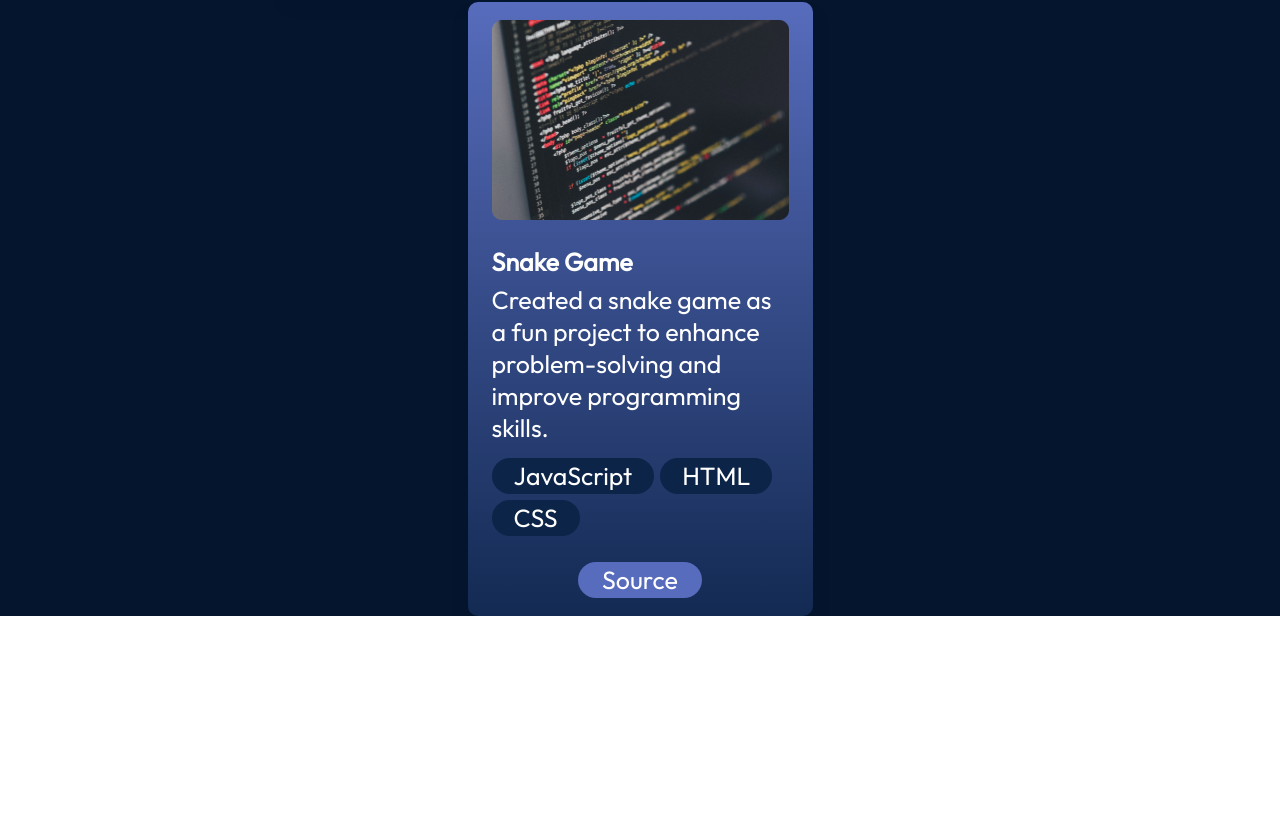
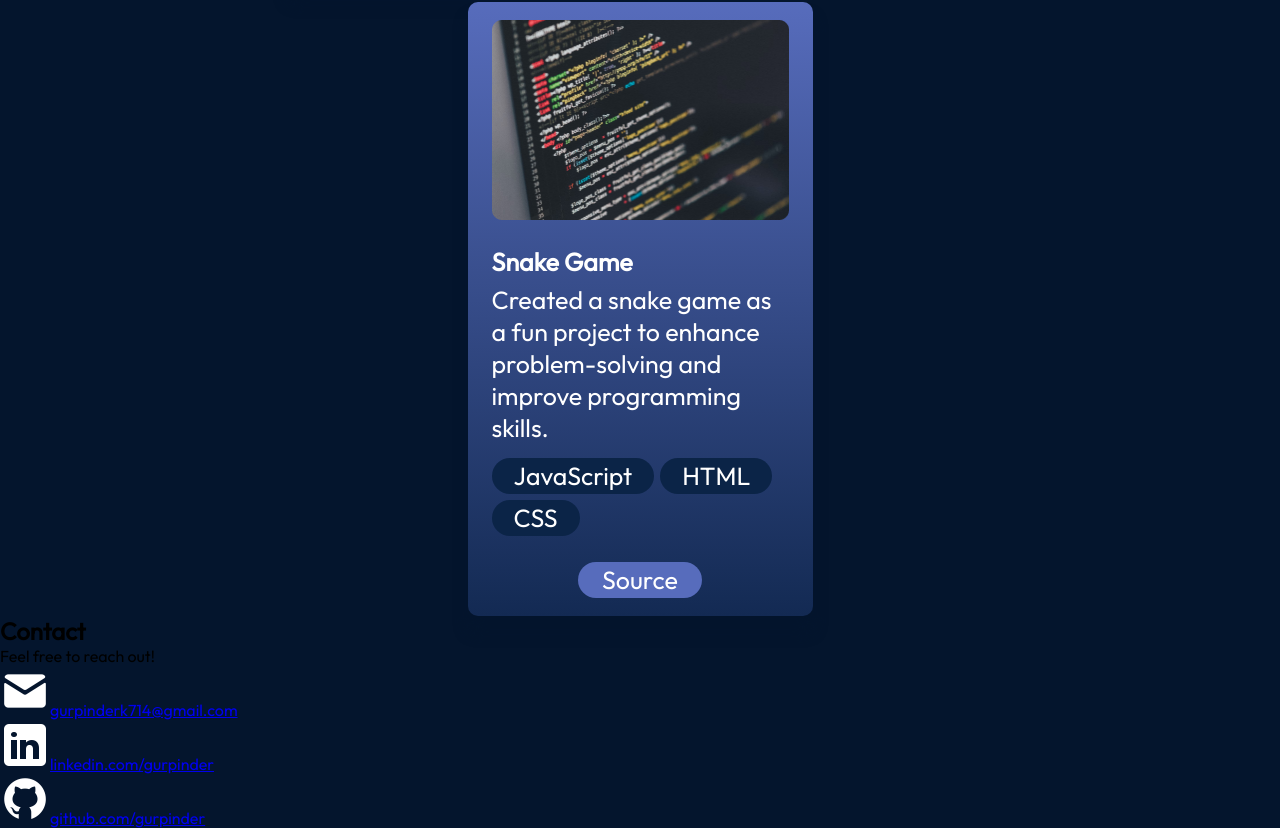
Before and after one commit to gurpinder2023/portfolio, a React (Vite) app: page / in a window 1280 px wide. Shown: the part 6414-7242 px from the top of the page. Before the commit the page ends 7030 px from the top, so only its background shows below. Built offline with nearby package versions, Linux system fonts and the light colour scheme.

Commit message:
basic of the footer completed

```diff
--- a/src/App.jsx
+++ b/src/App.jsx
@@ -5,6 +5,7 @@ import { Hero } from './components/Hero/Hero'
 import { About } from './components/About/About'
 import { Experience } from './components/Experience/Experience'
 import { Projects } from './components/Projects/Projects'
+import { Contact } from './components/Contact/Contact'
 
 
 function App() {
@@ -17,6 +18,7 @@ function App() {
       <About />
       <Experience />
       <Projects />
+      <Contact />
 
     </div>
   )
--- /dev/null
+++ b/src/components/Contact/Contact.jsx
@@ -0,0 +1,31 @@
+import React from 'react';
+import { getImageUrl } from '../../utils';
+
+export const Contact = () => {
+    return (
+        <footer>
+            <div>
+                <h2>Contact</h2>
+                <p>Feel free to reach out!</p>
+
+            </div>
+            <ul>
+                <li>
+                    <img src = {getImageUrl('contact/emailIcon.png')} alt = "Email Icon"/>
+                    <a href = "mailto:gurpinderk714@gmail.com">gurpinderk714@gmail.com</a>
+                </li>
+
+                <li>
+                    <img src = {getImageUrl('contact/linkedinIcon.png')} alt = "Linkedin Icon"/>
+                    <a href = "https://www.linkedin.com/in/gurpinder-kaur-5331b4267/">linkedin.com/gurpinder</a>
+                </li>
+
+                <li>
+                    <img src = {getImageUrl('contact/githubIcon.png')} alt = "Github Icon"/>
+                    <a href = "https://github.com/gurpinder2023">github.com/gurpinder</a>
+                </li>
+            </ul>
+        </footer>
+    )
+
+}
```
Also changed, not shown: src/components/Contact/Contact.module.css (added).
